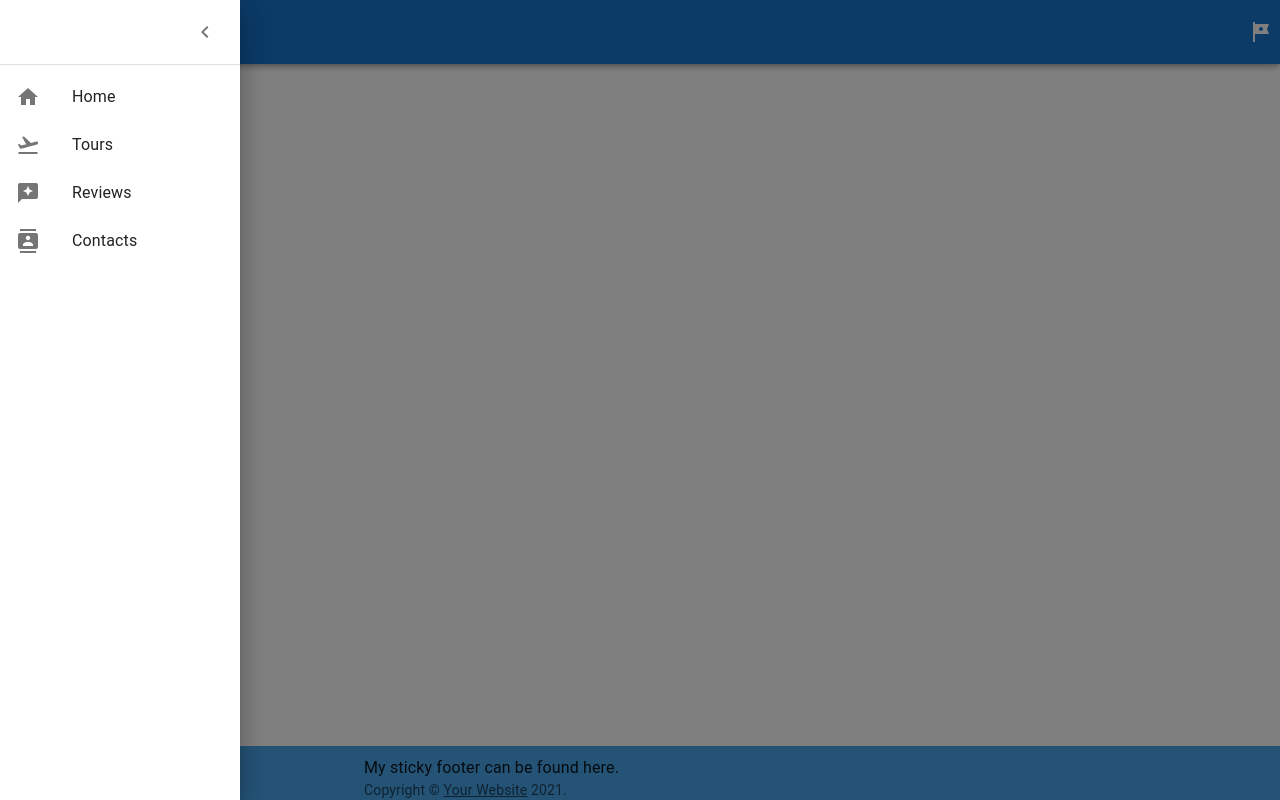
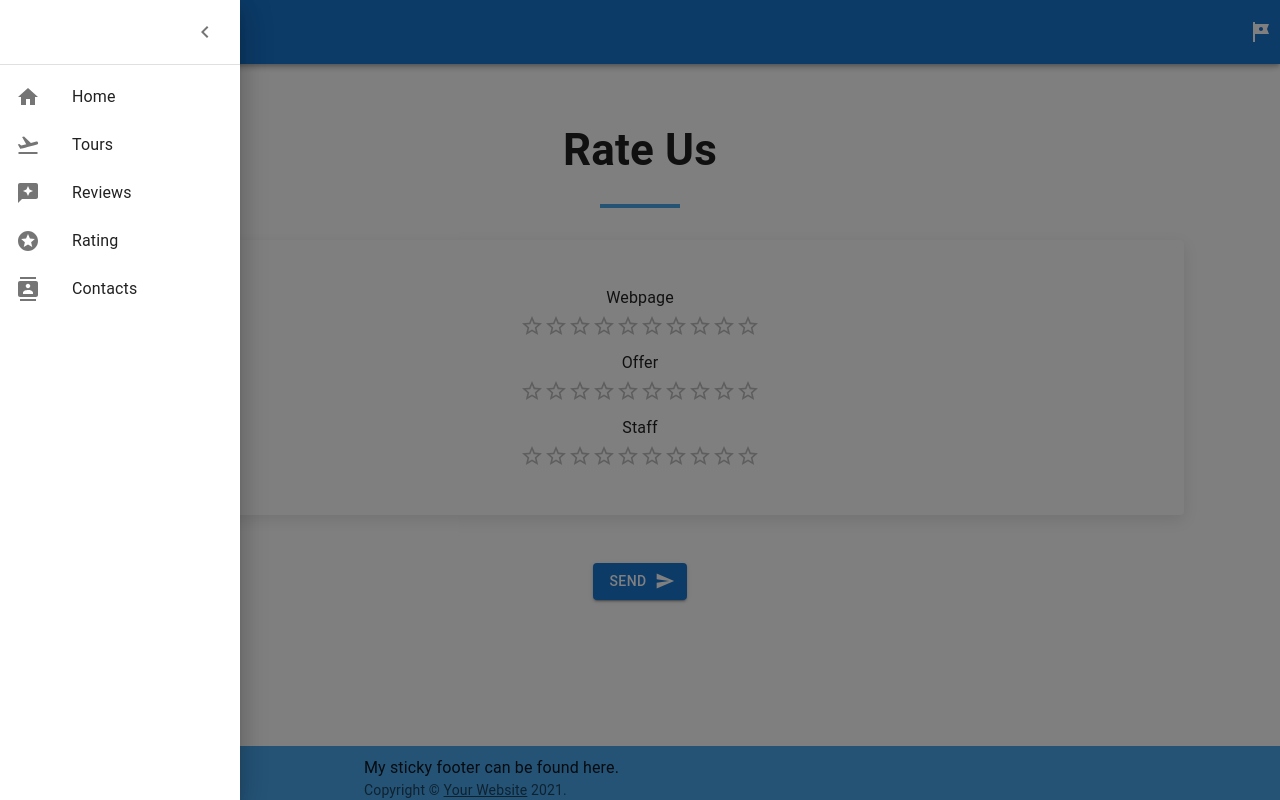
Before and after one commit to annuciis/travel-website-llu, a React (Create React App) app: page /rating in a window 1280 px wide. Both pictures are taken after a click on the button 32 px from the left and 32 px from the top of the page. Built offline with nearby package versions, Linux system fonts and the light colour scheme.

Commit message:
add rating section, some fix for previous sections

```diff
--- a/src/App/App.js
+++ b/src/App/App.js
@@ -12,6 +12,7 @@ const useStyles = makeStyles({
     width: "100%",
     minHeight: "100vh",
     display: "flex",
+    position: "relative",
   },
 });
 
--- a/src/components/Footer/Footer.js
+++ b/src/components/Footer/Footer.js
@@ -31,7 +31,7 @@ export const Footer = () => {
         bottom: 0,
         width: "100%",
         backgroundColor: "#49a6ed",
-        position: "fixed",
+        position: "absolute",
         padding: "10px 10px 0px 10px",
       }}
     >
--- a/src/components/NavBar/NavBar.js
+++ b/src/components/NavBar/NavBar.js
@@ -8,14 +8,6 @@ export const NavBar = ({ handleDrawerToggle, handleFavoritesOpen }) => {
   useEffect(() => {
     setIsFavNotOpen(!isFavNotOpen);
   }, [handleFavoritesOpen]);
-
-  const Icon = () => {
-    if (window.location.href.includes("tour") && isFavNotOpen) {
-      return <Favorite />;
-    } else {
-      return <Tour />;
-    }
-  };
 
   return (
     <AppBar color="primary" position="fixed">
@@ -38,7 +30,7 @@ export const NavBar = ({ handleDrawerToggle, handleFavoritesOpen }) => {
             aria-label="open favorites"
             onClick={handleFavoritesOpen}
           >
-            {<Icon />}
+            {<Tour />}
           </IconButton>
         </Link>
       </Toolbar>
--- a/src/components/SideBar/components/SideBarList/SideBarList.js
+++ b/src/components/SideBar/components/SideBarList/SideBarList.js
@@ -4,6 +4,7 @@ import {
   FlightTakeoff as FlightTakeoffIcon,
   Home as HomeIcon,
   Reviews as ReviewsIcon,
+  Stars as StarsIcon,
 } from "@mui/icons-material";
 import { ChevronLeft } from "@material-ui/icons";
 import { SideBarListItem } from "./components/SideBarListItem";
@@ -20,7 +21,6 @@ export const SideBarList = ({ handleDrawerToggle }) => {
         </IconButton>
       </Toolbar>
       <Divider />
-      {/*first list */}
       <List>
         <SideBarListItem
           handleDrawerToggle={handleDrawerToggle}
@@ -34,14 +34,17 @@ export const SideBarList = ({ handleDrawerToggle }) => {
           name={"Tours"}
           link={"/tours"}
         />
-        {/* </List> */}
-        {/*second list */}
-        {/* <List> */}
         <SideBarListItem
           handleDrawerToggle={handleDrawerToggle}
           icon={<ReviewsIcon />}
           name={"Reviews"}
           link={"/reviews"}
+        />
+        <SideBarListItem
+          handleDrawerToggle={handleDrawerToggle}
+          icon={<StarsIcon />}
+          name={"Rating"}
+          link={"/rating"}
         />
         <SideBarListItem
           handleDrawerToggle={handleDrawerToggle}
--- /dev/null
+++ b/src/pages/RatingPage/RatingPage.js
@@ -0,0 +1,125 @@
+import React, { useEffect, useState } from "react";
+import { Typography, Rating, Box, Button, Modal } from "@mui/material";
+import { useStyles } from "./RatingPage.styles";
+import { Send } from "@mui/icons-material";
+
+const modalStyle = {
+  position: "absolute",
+  top: "50%",
+  left: "50%",
+  transform: "translate(-50%, -50%)",
+  width: "40vw",
+  bgcolor: "background.paper",
+  border: "2px solid #000",
+  display: "grid",
+  placeItems: "center",
+  margin: "0 auto",
+  boxShadow: 24,
+  p: 4,
+};
+
+export const RatingPage = () => {
+  const classes = useStyles();
+
+  const [websiteValue, setWebsiteValue] = useState(0);
+  const [offerValue, setOfferValue] = useState(0);
+  const [staffValue, setStaffValue] = useState(0);
+
+  const [isRated, setIsRated] = useState(false);
+
+  const [open, setOpen] = useState(false);
+  const handleOpen = () => setOpen(true);
+  const handleClose = () => setOpen(false);
+
+  useEffect(() => {
+    if (isRated) {
+      const timer = setTimeout(() => {
+        setIsRated(false);
+        setWebsiteValue(0);
+        setOfferValue(0);
+        setStaffValue(0);
+      }, 5000);
+      return () => clearTimeout(timer);
+    }
+  }, [isRated]);
+
+  if (isRated) {
+    return (
+      <Modal
+        open={open}
+        onClose={handleClose}
+        aria-labelledby="modal-modal-title"
+        aria-describedby="modal-modal-description"
+      >
+        <Box sx={modalStyle}>
+          <Typography id="modal-modal-title" variant="h6" component="h2">
+            Thanks for your opinion!
+          </Typography>
+          <Button
+            className={classes.modalButton}
+            variant="contained"
+            onClick={() => {
+              setIsRated(false);
+              setWebsiteValue(0);
+              setOfferValue(0);
+              setStaffValue(0);
+            }}
+          >
+            Close
+          </Button>
+        </Box>
+      </Modal>
+    );
+  }
+
+  const checkValues = () => {
+    if (websiteValue != 0 && offerValue != 0 && staffValue != 0) {
+      setIsRated(true);
+      handleOpen();
+    }
+  };
+
+  return (
+    <Box className={classes.mainBox}>
+      <h2 className={classes.title}>Rate us </h2>
+      <div className={classes.underline}></div>
+      <div className={classes.box}>
+        <Typography component="legend">Webpage</Typography>
+        <Rating
+          name="simple-controlled"
+          max={10}
+          value={websiteValue}
+          onChange={(event, newValue) => {
+            setWebsiteValue(newValue);
+          }}
+        />
+        <Typography component="legend">Offer</Typography>
+        <Rating
+          name="simple-controlled"
+          max={10}
+          value={offerValue}
+          onChange={(event, newValue) => {
+            setOfferValue(newValue);
+          }}
+        />
+        <Typography component="legend">Staff</Typography>
+        <Rating
+          name="simple-controlled"
+          max={10}
+          value={staffValue}
+          onChange={(event, newValue) => {
+            setStaffValue(newValue);
+          }}
+        />
+      </div>
+      <Button
+        onClick={checkValues}
+        className={classes.sendButton}
+        variant="contained"
+        endIcon={<Send />}
+      >
+        Send
+      </Button>
+    </Box>
+  );
+};
--- /dev/null
+++ b/src/pages/RatingPage/RatingPage.styles.js
@@ -0,0 +1,46 @@
+import { makeStyles } from "@mui/styles";
+
+export const useStyles = makeStyles({
+  mainBox: {
+    width: "100vw",
+    textAlign: "center",
+    paddingTop: "8rem",
+  },
+  box: {
+    "& > legend": { marginTop: 6, marginBottom: 4 },
+    background: "#fff",
+    padding: "2.5rem 3rem",
+    borderRadius: "0.25rem",
+    boxShadow: "0 5px 15px rgba(0, 0, 0, 0.1)",
+    width: "85vw",
+    margin: "0 auto",
+    position: "relative",
+    "@media screen and (max-width: 740px)": {
+      padding: "3rem 1rem",
+      width: "100vw",
+    },
+  },
+  title: {
+    margin: "0 auto 2rem",
+    textAlign: "center",
+  },
+  underline: {
+    height: "0.25rem",
+    width: "5rem",
+    background: "#49A6E9",
+    marginLeft: "auto",
+    marginRight: "auto",
+    marginBottom: "2rem",
+  },
+  sendButton: {
+    margin: "3rem auto !important",
+    display: "flex !important",
+  },
+  ratingMessage: {
+    padding: "8rem 0",
+    textAlign: "center",
+  },
+  modalButton: {
+    marginTop: "1rem !important",
+  },
+});
--- /dev/null
+++ b/src/pages/RatingPage/index.js
@@ -0,0 +1 @@
+export * from "./RatingPage";
--- a/src/pages/ToursPage/TourPage.styles.js
+++ b/src/pages/ToursPage/TourPage.styles.js
@@ -9,7 +9,7 @@ export const useStyles = makeStyles({
   inlineBox: {
     width: "90vw",
     maxWidth: "620px",
-    margin: "8rem auto 5rem",
+    margin: "8rem auto 7rem",
   },
   title: {
     marginTop: "8rem",
--- a/src/pages/WebPages.js
+++ b/src/pages/WebPages.js
@@ -1,8 +1,8 @@
 import React from "react";
 import { Route } from "react-router-dom";
 import { ContactsPage } from "./ContactsPage/ContactsPage";
+import { RatingPage } from "./RatingPage";
 import { ReviewsPage } from "./ReviewsPage";
-
 import { TitlePage } from "./TitlePage";
 import { ToursPage } from "./ToursPage";
 
@@ -17,6 +17,7 @@ export const WebPages = ({ favoritesState }) => {
         )}
       />
       <Route path="/reviews" component={ReviewsPage} />
+      <Route path="/rating" component={RatingPage} />
       <Route path="/contacts" component={ContactsPage} />
     </React.Fragment>
   );
```
Also changed, not shown: src/pages/TitlePage/TitlePage.js (+20 -7 lines), src/pages/TitlePage/TitlePage.styles.js (+50 -4 lines).
